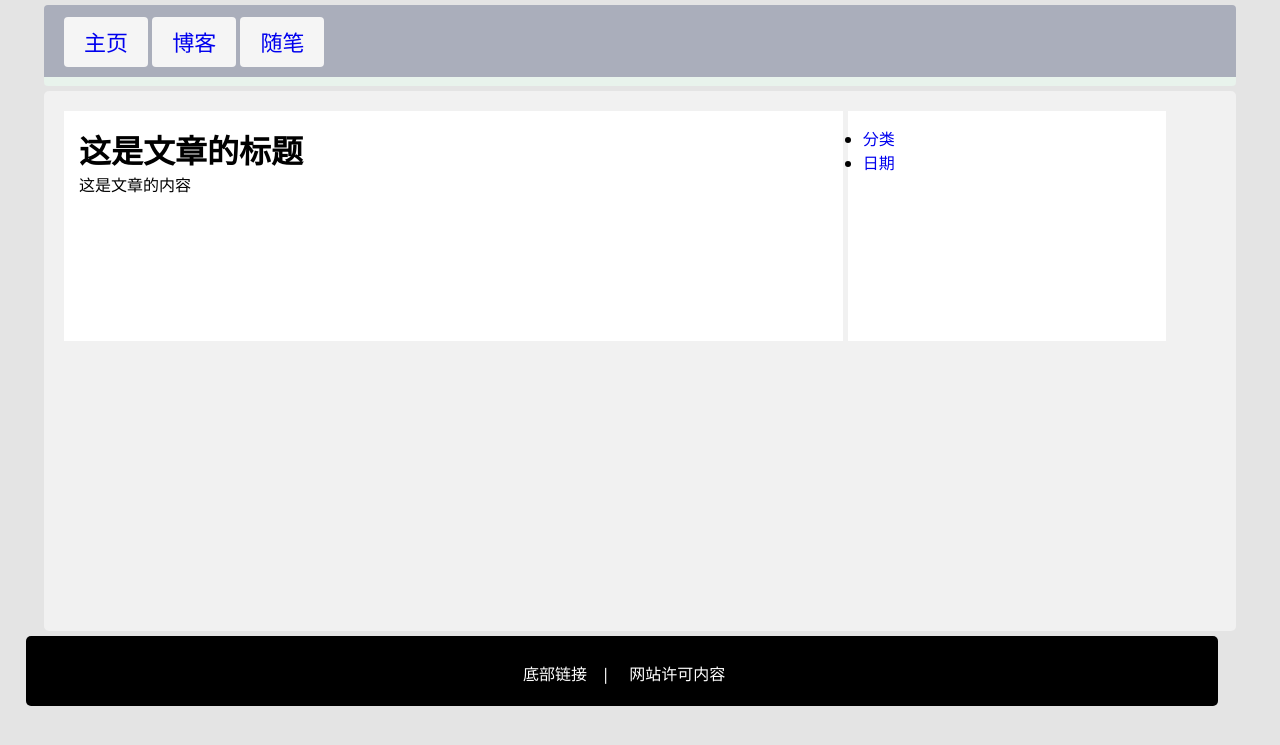
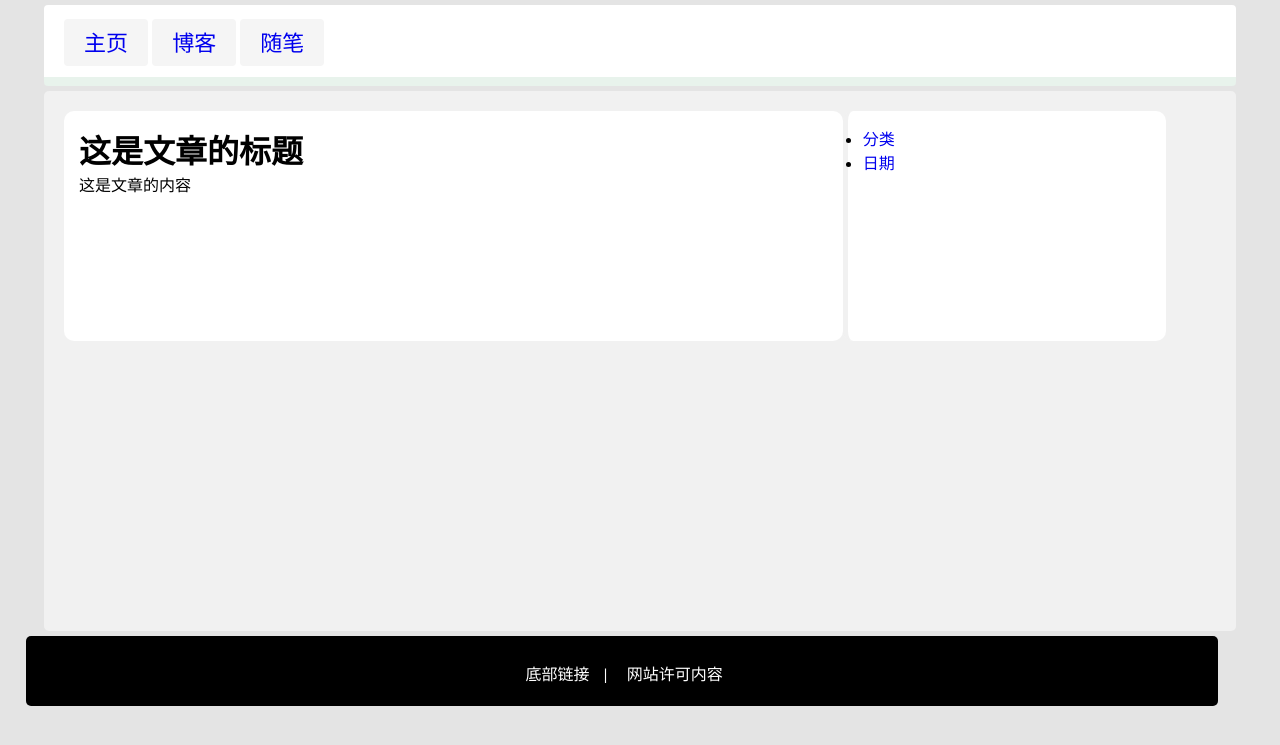
Before and after one commit to secoworld/markten, a Django app: page /blog/base/ in a window 1280 px wide. Shown: the top 745 px of the page. Run offline with Django 3.2, Linux system fonts and the light colour scheme.

Commit message:
little fixed

```diff
--- a/tomate/blog/models.py
+++ b/tomate/blog/models.py
@@ -20,6 +20,7 @@ class Article(models.Model):
     content = models.TextField()
     blog_type =  models.ForeignKey(BlogType, on_delete=models.DO_NOTHING)
 
+
     #显示字符的内容
     def __str__(self):
         return self.title
--- a/tomate/templates/static/base.css
+++ b/tomate/templates/static/base.css
@@ -2,7 +2,7 @@
     margin: 0;
     padding: 0;
     /*font-family: Courier, 'Courier New', monospace;*/
-    font-family: 'Segoe UI', Tahoma, Geneva, Verdana, sans-serif;
+    font-family: "Lato", Helvetica Neue, Helvetica, Arial, sans-serif;
 }
 body{
     background-color: #e4e4e4;
@@ -13,11 +13,12 @@ body{
  a {
      text-decoration: none;
  }
+
 .navbar {
     width: 90%;
     height: auto;
     margin: 5px auto;
-    background-color: #aaaebb;
+    background-color: white;
     padding: 20px;
     text-decoration-skip: 10px;
     border-bottom: 9px solid #e8f3ec;
@@ -61,6 +62,7 @@ body{
     width: 65%;
     padding: 15px;
     background-color: white;
+    border-radius: 10px;
 }
 
 .middle .right {
@@ -70,6 +72,7 @@ body{
     width: 25%;
     padding: 15px;
     background-color: white;
+    border-radius: 10px;
 }
 
 .middle .clear {
```
